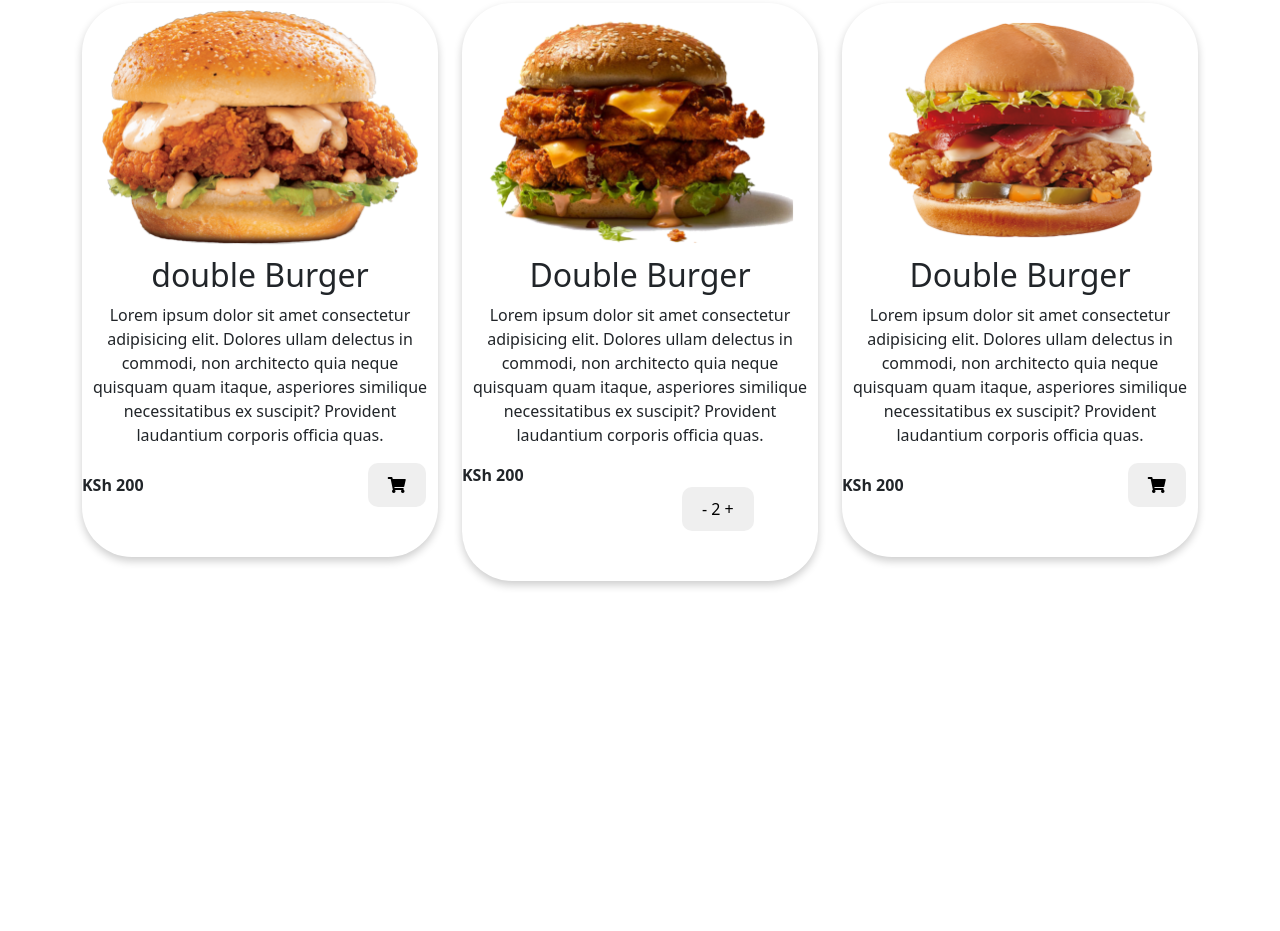
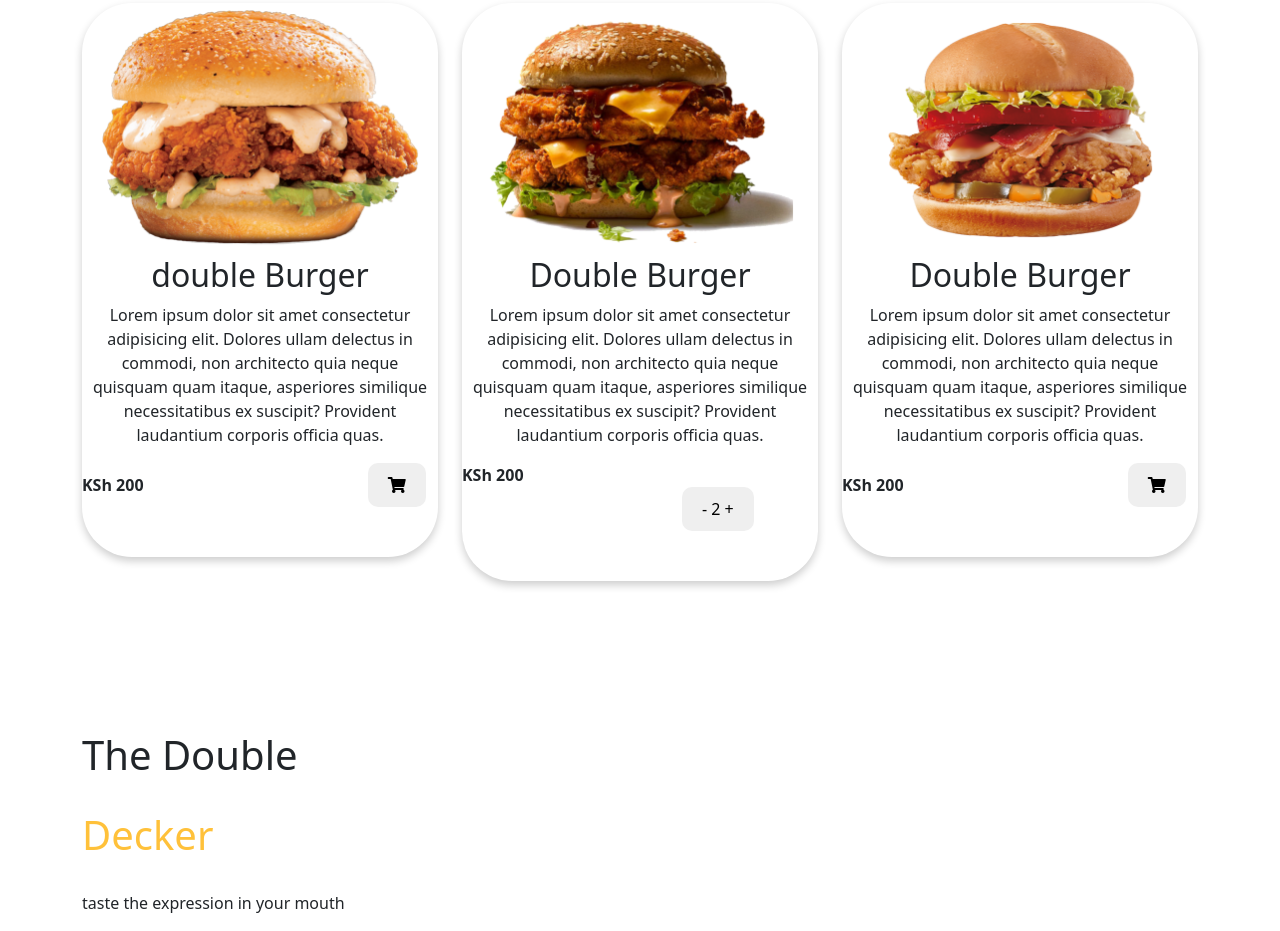
Before and after one commit to antonymburia/Burger_palace, a plain HTML site: page index.html in a window 1280 px wide. Shown: the part 2247-3178 px from the top of the page. Before the commit the page ends 2878 px from the top, so only its background shows below. Drawn offline with nearby package versions, Linux system fonts and the light colour scheme.

Commit message:
create the double decker section

```diff
--- a/index.html
+++ b/index.html
@@ -171,6 +171,17 @@
 
         </div>
 
+
+
+        <!--The double decker-->
+        <div class="double">
+            <Div style="padding-top: 100px;">
+                <H1>The Double</H1> <br>
+                <h1 class="orangetext">Decker</h1><br>
+                <p>taste the expression in your mouth</p>
+            </Div>
+        </div>
+
     </div>
 
 
```
